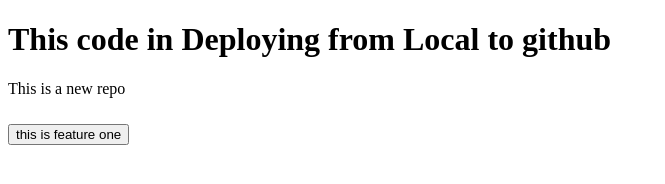
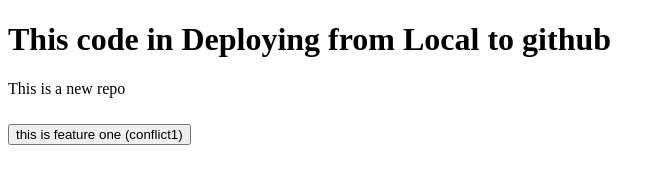
Before and after one commit to Turzo02/amni, a plain HTML site: page index.html in a window 1280 px wide. Shown: the whole page, without its empty margins (0-665 px from the left). Drawn offline with Linux system fonts and the light colour scheme.

Commit message:
comparison

```diff
--- a/index.html
+++ b/index.html
@@ -11,7 +11,7 @@
 
     <h2>
         <button>
-            this is feature one
+            this is feature one (conflict1)
 
         </button>
     </h2>
```
